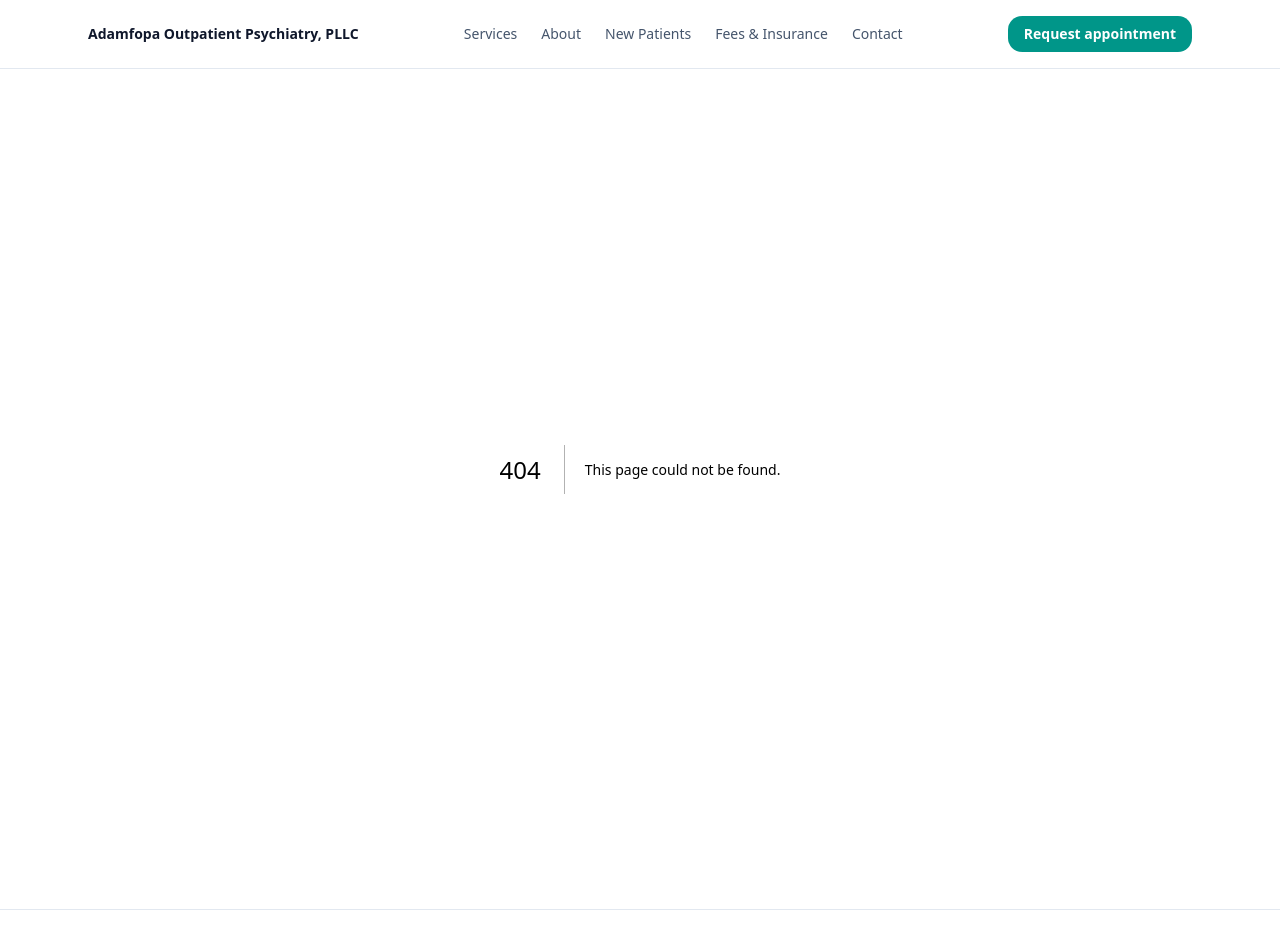
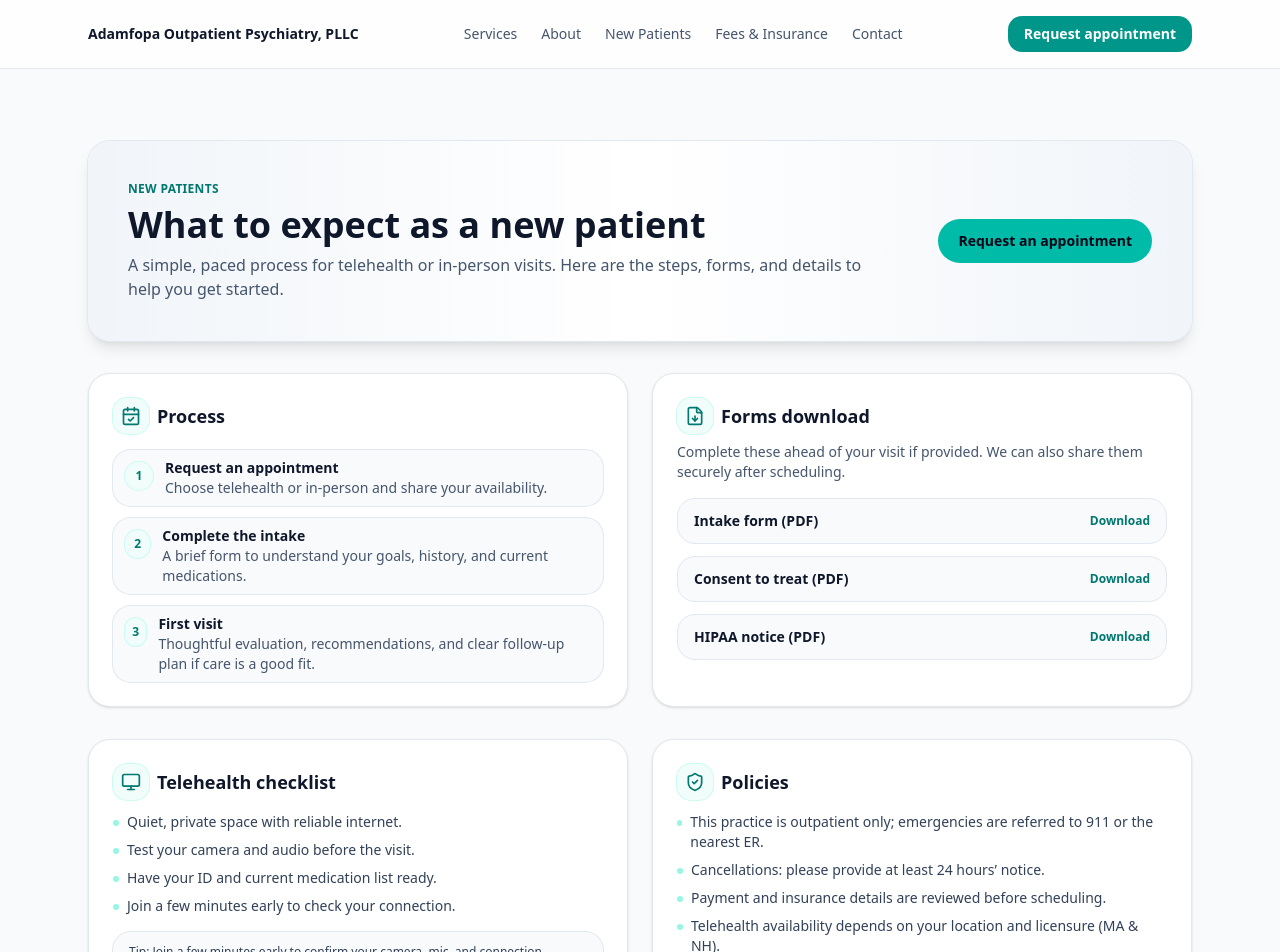
Before and after one commit to Evertte/adamfopa-psychiatry-website, a Next.js app: page /new-patients in a window 1280 px wide. Before the commit this address had no page. Shown: the top 952 px of the page. Built offline with nearby package versions, Linux system fonts and the light colour scheme.

Commit message:
feat: add new patients page with appointment process, forms, telehealth checklist, and policies

```diff
--- /dev/null
+++ b/src/app/new-patients/page.tsx
@@ -0,0 +1,175 @@
+import Link from "next/link";
+import {
+  CalendarCheck,
+  FileDown,
+  Monitor,
+  ShieldCheck,
+} from "lucide-react";
+
+const steps = [
+  {
+    title: "Request an appointment",
+    desc: "Choose telehealth or in-person and share your availability.",
+  },
+  {
+    title: "Complete the intake",
+    desc: "A brief form to understand your goals, history, and current medications.",
+  },
+  {
+    title: "First visit",
+    desc: "Thoughtful evaluation, recommendations, and clear follow-up plan if care is a good fit.",
+  },
+];
+
+const forms = [
+  { label: "Intake form (PDF)", href: "/forms/intake.pdf" },
+  { label: "Consent to treat (PDF)", href: "/forms/consent.pdf" },
+  { label: "HIPAA notice (PDF)", href: "/forms/hipaa.pdf" },
+];
+
+const telehealthChecklist = [
+  "Quiet, private space with reliable internet.",
+  "Test your camera and audio before the visit.",
+  "Have your ID and current medication list ready.",
+  "Join a few minutes early to check your connection.",
+];
+
+const policies = [
+  "This practice is outpatient only; emergencies are referred to 911 or the nearest ER.",
+  "Cancellations: please provide at least 24 hours’ notice.",
+  "Payment and insurance details are reviewed before scheduling.",
+  "Telehealth availability depends on your location and licensure (MA & NH).",
+];
+
+export default function NewPatientsPage() {
+  return (
+    <main className="bg-slate-50 text-slate-900">
+      <section className="mx-auto max-w-6xl px-6 py-14 md:py-18">
+        <div className="rounded-3xl bg-gradient-to-r from-slate-100 via-white to-slate-100 px-6 py-10 text-slate-900 shadow-lg ring-1 ring-slate-200 md:px-10">
+          <div className="flex flex-col gap-3 md:flex-row md:items-center md:justify-between">
+            <div className="space-y-2">
+              <p className="text-xs font-semibold uppercase tracking-wide text-teal-700">
+                New patients
+              </p>
+              <h1 className="text-3xl font-semibold md:text-4xl">
+                What to expect as a new patient
+              </h1>
+              <p className="max-w-3xl text-base text-slate-600">
+                A simple, paced process for telehealth or in-person visits. Here are the steps, forms, and details to help you get started.
+              </p>
+            </div>
+            <Link
+              href="/contact"
+              className="inline-flex items-center justify-center rounded-full bg-teal-500 px-5 py-3 text-sm font-semibold text-slate-950 hover-lift hover-glow-invert transition hover:bg-teal-400 focus:outline-none focus:ring-4 focus:ring-teal-200"
+            >
+              Request an appointment
+            </Link>
+          </div>
+        </div>
+
+        <div className="mt-8 grid gap-6 md:grid-cols-2 md:items-start">
+          <div className="flex h-full flex-col rounded-3xl border border-slate-200 bg-white p-6 shadow-sm">
+            <div className="flex items-center gap-2">
+              <span className="rounded-xl bg-teal-50 p-2 ring-1 ring-teal-100">
+                <CalendarCheck className="h-5 w-5 text-teal-700" />
+              </span>
+              <h2 className="text-lg font-semibold text-slate-900">Process</h2>
+            </div>
+            <ol className="mt-4 space-y-3 text-sm text-slate-700">
+              {steps.map((step, idx) => (
+                <li key={step.title} className="flex gap-3 rounded-2xl bg-slate-50 px-3 py-2 ring-1 ring-slate-200">
+                  <span className="mt-1 inline-flex h-7 w-7 items-center justify-center rounded-full bg-teal-50 text-xs font-semibold text-teal-700 ring-1 ring-teal-100">
+                    {idx + 1}
+                  </span>
+                  <div>
+                    <p className="font-semibold text-slate-900">{step.title}</p>
+                    <p className="text-slate-600">{step.desc}</p>
+                  </div>
+                </li>
+              ))}
+            </ol>
+          </div>
+
+          <div className="flex h-full flex-col rounded-3xl border border-slate-200 bg-white p-6 shadow-sm">
+            <div className="flex items-center gap-2">
+              <span className="rounded-xl bg-teal-50 p-2 ring-1 ring-teal-100">
+                <FileDown className="h-5 w-5 text-teal-700" />
+              </span>
+              <h2 className="text-lg font-semibold text-slate-900">
+                Forms download
+              </h2>
+            </div>
+            <p className="mt-2 text-sm text-slate-600">
+              Complete these ahead of your visit if provided. We can also share them securely after scheduling.
+            </p>
+            <div className="mt-4 grid gap-3 text-sm text-teal-700">
+              {forms.map((form) => (
+                <Link
+                  key={form.href}
+                  href={form.href}
+                  className="inline-flex items-center justify-between rounded-2xl border border-slate-200 bg-slate-50 px-4 py-3 hover-lift hover:bg-slate-100 focus:outline-none focus:ring-4 focus:ring-teal-100"
+                >
+                  <span className="font-semibold text-slate-900">
+                    {form.label}
+                  </span>
+                  <span className="text-xs font-semibold text-teal-700">
+                    Download
+                  </span>
+                </Link>
+              ))}
+            </div>
+          </div>
+        </div>
+
+        <div className="mt-8 grid gap-6 md:grid-cols-2 md:items-start">
+          <div className="flex h-full flex-col rounded-3xl border border-slate-200 bg-white p-6 shadow-sm">
+            <div className="flex items-center gap-2">
+              <span className="rounded-xl bg-teal-50 p-2 ring-1 ring-teal-100">
+                <Monitor className="h-5 w-5 text-teal-700" />
+              </span>
+              <h2 className="text-lg font-semibold text-slate-900">
+                Telehealth checklist
+              </h2>
+            </div>
+            <ul className="mt-3 space-y-2 text-sm text-slate-700">
+              {telehealthChecklist.map((item) => (
+                <li key={item} className="flex gap-2">
+                  <span className="mt-2 h-1.5 w-1.5 rounded-full bg-teal-200" />
+                  <span>{item}</span>
+                </li>
+              ))}
+            </ul>
+            <div className="mt-4 rounded-2xl bg-slate-50 px-4 py-3 text-xs text-slate-700 ring-1 ring-slate-200">
+              Tip: Join a few minutes early to confirm your camera, mic, and connection.
+            </div>
+          </div>
+
+          <div className="flex h-full flex-col rounded-3xl border border-slate-200 bg-white p-6 shadow-sm">
+            <div className="flex items-center gap-2">
+              <span className="rounded-xl bg-teal-50 p-2 ring-1 ring-teal-100">
+                <ShieldCheck className="h-5 w-5 text-teal-700" />
+              </span>
+              <h2 className="text-lg font-semibold text-slate-900">
+                Policies
+              </h2>
+            </div>
+            <ul className="mt-3 space-y-2 text-sm text-slate-700">
+              {policies.map((item) => (
+                <li key={item} className="flex gap-2">
+                  <span className="mt-2 h-1.5 w-1.5 rounded-full bg-teal-200" />
+                  <span>{item}</span>
+                </li>
+              ))}
+            </ul>
+            <Link
+              href="/fees-and-insurance"
+              className="mt-4 inline-flex items-center gap-2 text-sm font-semibold text-teal-700 hover-link-underline"
+            >
+              View fees &amp; insurance →
+            </Link>
+          </div>
+        </div>
+      </section>
+    </main>
+  );
+}
--- a/src/components/home/ProviderPreview.tsx
+++ b/src/components/home/ProviderPreview.tsx
@@ -16,13 +16,13 @@ export default function ProviderPreview() {
       <div className="grid gap-6 rounded-3xl bg-slate-50 p-6 md:grid-cols-[1fr_1.1fr] md:items-center md:p-10">
         <div className="relative overflow-hidden rounded-3xl border border-slate-200 bg-white shadow-sm">
           <Image
-            src="/provider.jpg"
+            src="/adamfopa.png"
             alt="Provider portrait."
             width={720}
             height={900}
-            className="h-full w-full object-cover"
+            className="h-[360px] w-full object-cover md:h-[480px]"
           />
-          <div className="absolute inset-x-0 bottom-0 bg-gradient-to-t from-slate-950/65 via-slate-950/25 to-transparent p-5">
+          <div className="absolute inset-x-0 bottom-0 bg-gradient-to-t from-slate-950/55 via-slate-950/20 to-transparent p-5">
             <div className="flex flex-wrap items-center gap-2 text-xs font-semibold text-white">
               <span className="rounded-full bg-white/20 px-3 py-1 ring-1 ring-white/25">
                 Telehealth &amp; in-person
```
Also changed, not shown: public/adamfopa.png (added).
